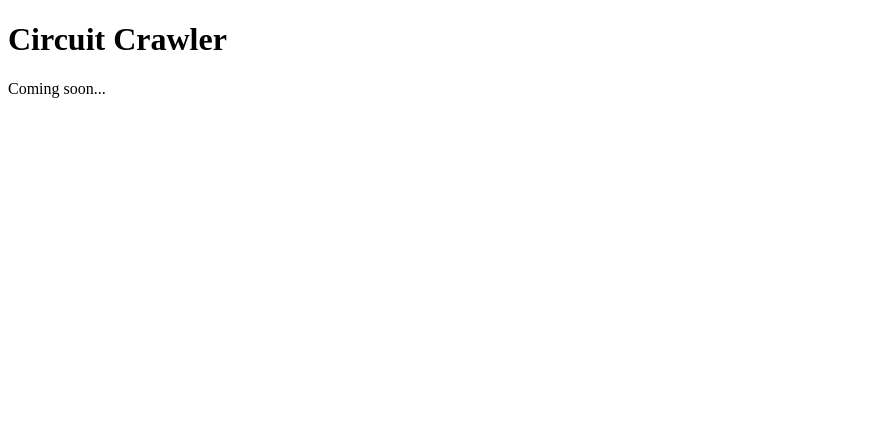
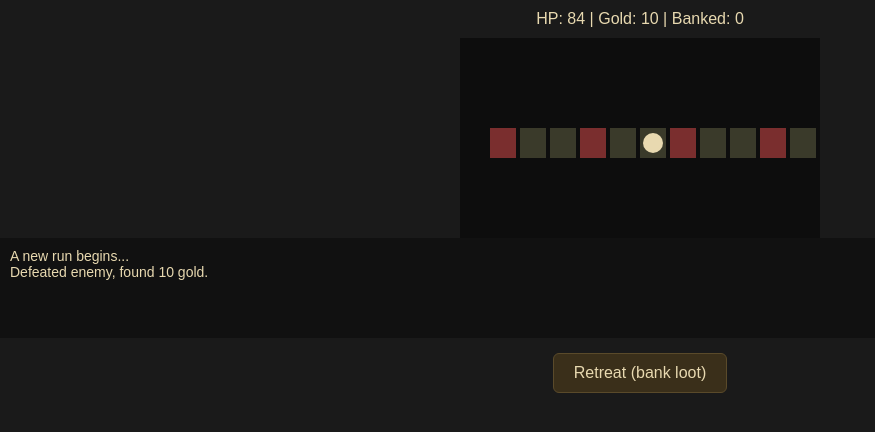
Before and after one commit to Mastertech-source/circuit-crawler, a website: page www/index.html in a window 1280 px wide. Shown: the whole page, without its empty margins (0-875 px from the left). Drawn offline with Linux system fonts and the light colour scheme.

Commit message:
Add MVP game loop prototype

```diff
--- a/www/index.html
+++ b/www/index.html
@@ -1,11 +1,146 @@
 <!DOCTYPE html>
 <html>
 <head>
-  <meta charset="UTF-8">
-  <title>Circuit Crawler</title>
+<meta charset="UTF-8">
+<meta name="viewport" content="width=device-width, initial-scale=1.0, user-scalable=no">
+<title>Circuit Crawler</title>
+<style>
+  body { margin:0; background:#1a1a1a; color:#e8d9b0; font-family:sans-serif; overflow:hidden; }
+  #game { display:block; margin:0 auto; background:#0d0d0d; }
+  #ui { padding:10px; text-align:center; }
+  #log { height:80px; overflow-y:auto; padding:10px; font-size:14px; background:#111; }
+  button { padding:10px 20px; font-size:16px; margin:5px; background:#3a2f1a; color:#e8d9b0; border:1px solid #5a4a2a; border-radius:6px; }
+</style>
 </head>
 <body>
-  <h1>Circuit Crawler</h1>
-  <p>Coming soon...</p>
+<div id="ui">
+  <div id="stats">HP: <span id="hp">100</span> | Gold: <span id="gold">0</span> | Banked: <span id="banked">0</span></div>
+</div>
+<canvas id="game" width="360" height="200"></canvas>
+<div id="log"></div>
+<div id="ui">
+  <button id="retreatBtn">Retreat (bank loot)</button>
+  <button id="restartBtn" style="display:none;">Start New Run</button>
+</div>
+
+<script>
+const canvas = document.getElementById('game');
+const ctx = canvas.getContext('2d');
+const hpEl = document.getElementById('hp');
+const goldEl = document.getElementById('gold');
+const bankedEl = document.getElementById('banked');
+const logEl = document.getElementById('log');
+const retreatBtn = document.getElementById('retreatBtn');
+const restartBtn = document.getElementById('restartBtn');
+
+let banked = parseInt(localStorage.getItem('banked') || '0');
+let hero, tiles, heroPos, gold, running;
+
+function log(msg) {
+  const p = document.createElement('div');
+  p.textContent = msg;
+  logEl.appendChild(p);
+  logEl.scrollTop = logEl.scrollHeight;
+}
+
+function newRun() {
+  hero = { hp: 100, maxHp: 100, atk: 10 };
+  tiles = [];
+  for (let i = 0; i < 30; i++) tiles.push({ type: i % 3 === 0 ? 'enemy' : 'road' });
+  heroPos = 0;
+  gold = 0;
+  running = true;
+  logEl.innerHTML = '';
+  restartBtn.style.display = 'none';
+  retreatBtn.style.display = 'inline-block';
+  log('A new run begins...');
+  updateUI();
+  draw();
+  step();
+}
+
+function step() {
+  if (!running) return;
+  heroPos++;
+  if (heroPos >= tiles.length) {
+    log('Reached the end! Loot secured.');
+    endRun(true);
+    return;
+  }
+  const tile = tiles[heroPos];
+  if (tile.type === 'enemy') {
+    const enemyHp = 20 + heroPos * 3;
+    const enemyAtk = 5 + heroPos;
+    let eHp = enemyHp;
+    while (eHp > 0 && hero.hp > 0) {
+      eHp -= hero.atk;
+      if (eHp <= 0) break;
+      hero.hp -= enemyAtk;
+    }
+    if (hero.hp <= 0) {
+      hero.hp = 0;
+      log('You were slain at tile ' + heroPos + '.');
+      updateUI();
+      draw();
+      endRun(false);
+      return;
+    } else {
+      const drop = 5 + Math.floor(Math.random() * 10);
+      gold += drop;
+      log('Defeated enemy, found ' + drop + ' gold.');
+    }
+  }
+  updateUI();
+  draw();
+  setTimeout(step, 1200);
+}
+
+function endRun(survived) {
+  running = false;
+  retreatBtn.style.display = 'none';
+  restartBtn.style.display = 'inline-block';
+  if (survived) {
+    banked += gold;
+    localStorage.setItem('banked', banked);
+    log('Banked ' + gold + ' gold. Total banked: ' + banked);
+  } else {
+    log('Run lost. Gold lost: ' + gold);
+  }
+  updateUI();
+}
+
+function retreat() {
+  if (!running) return;
+  banked += gold;
+  localStorage.setItem('banked', banked);
+  log('Retreated safely with ' + gold + ' gold banked.');
+  endRun(true);
+}
+
+function updateUI() {
+  hpEl.textContent = hero.hp;
+  goldEl.textContent = gold;
+  bankedEl.textContent = banked;
+}
+
+function draw() {
+  ctx.clearRect(0, 0, canvas.width, canvas.height);
+  const tileW = 30;
+  for (let i = 0; i < tiles.length; i++) {
+    const x = i * tileW - (heroPos * tileW) + canvas.width/2;
+    if (x < -tileW || x > canvas.width) continue;
+    ctx.fillStyle = tiles[i].type === 'enemy' ? '#7a2e2e' : '#3a3a2a';
+    ctx.fillRect(x, 90, tileW-4, 30);
+  }
+  ctx.fillStyle = '#e8d9b0';
+  ctx.beginPath();
+  ctx.arc(canvas.width/2 + tileW/2 - 2, 105, 10, 0, Math.PI*2);
+  ctx.fill();
+}
+
+retreatBtn.onclick = retreat;
+restartBtn.onclick = newRun;
+newRun();
+</script>
 </body>
 </html>
```
